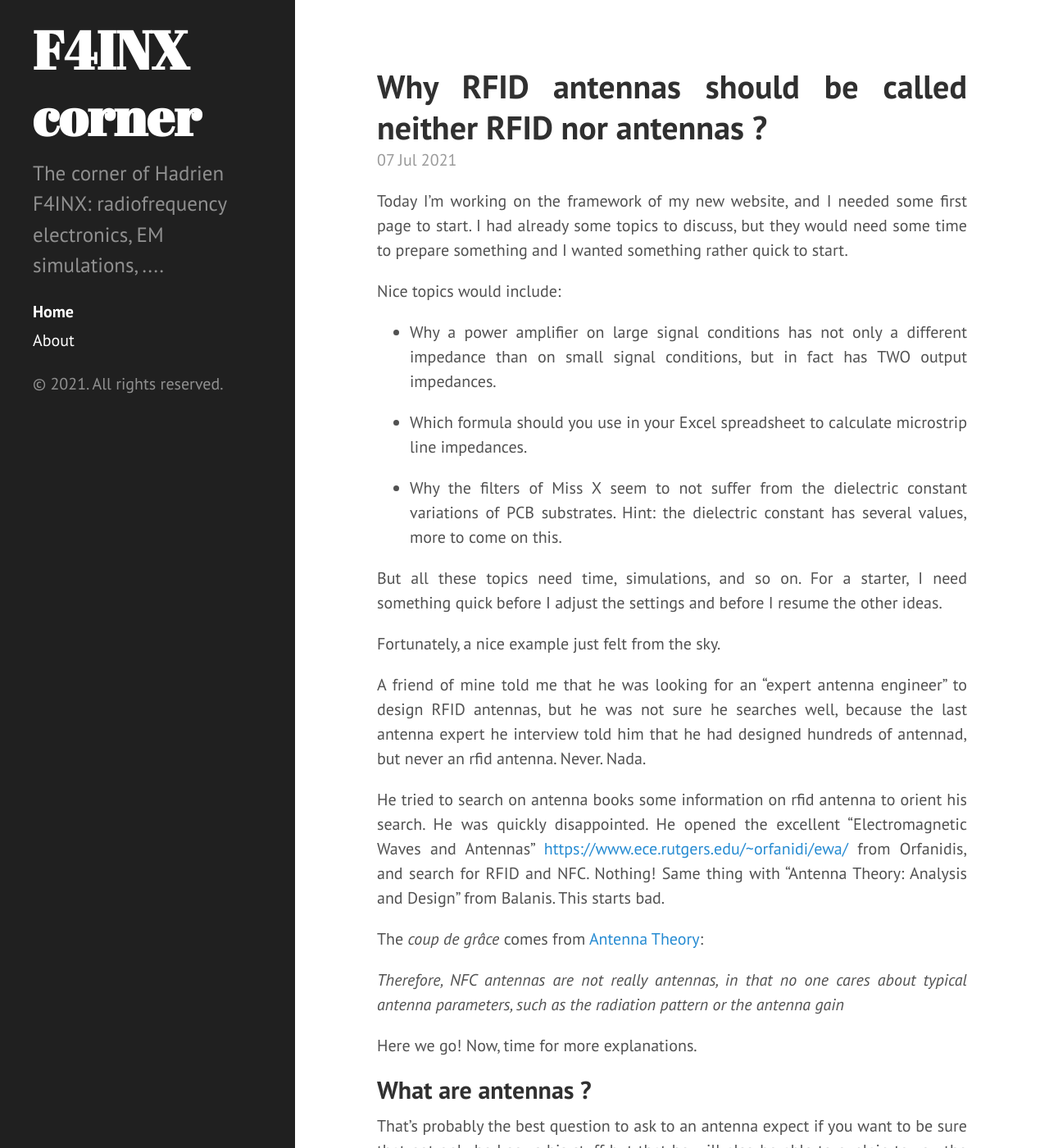
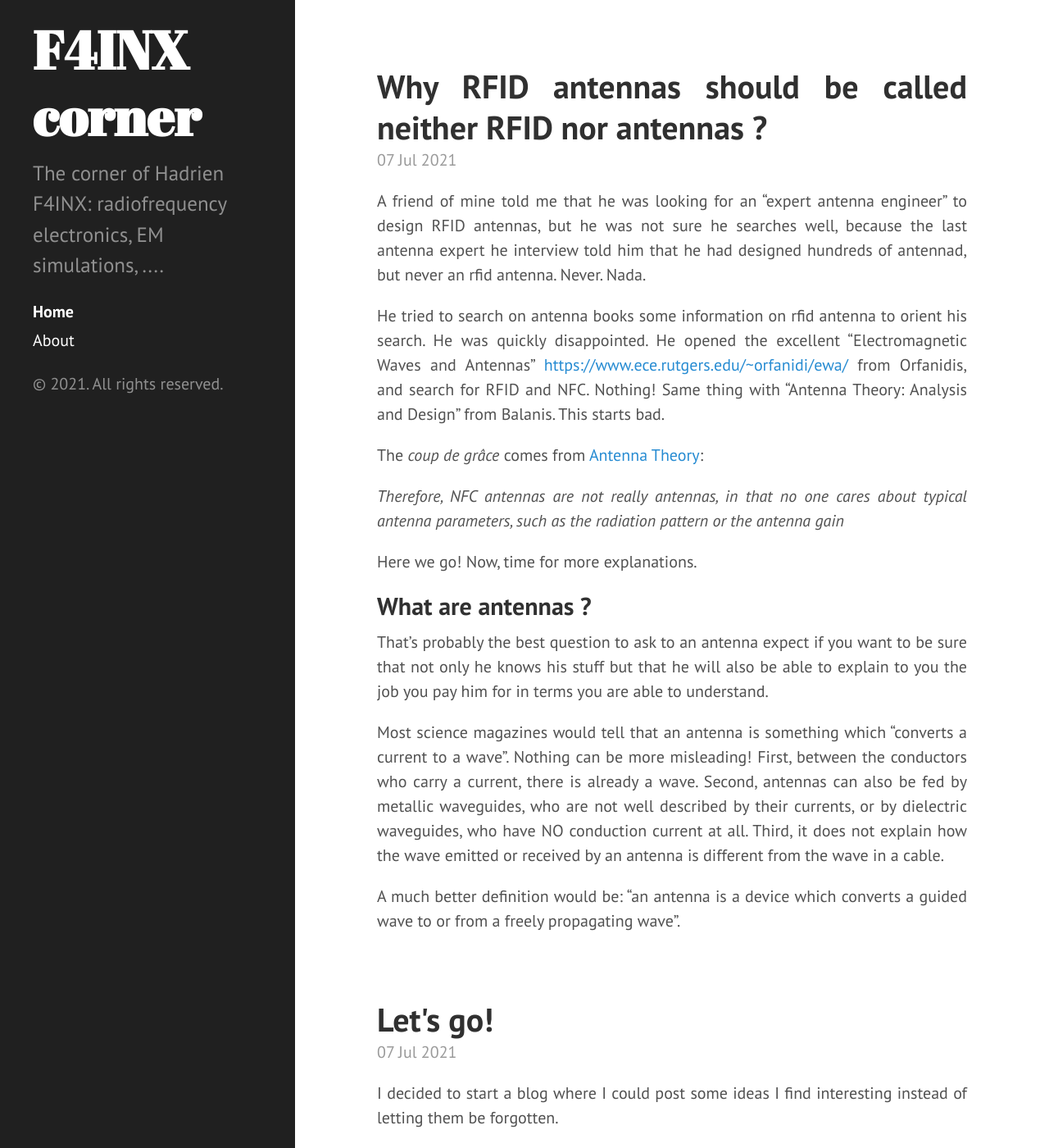
Before and after one commit to thadrien/Zview.github.io, a Jekyll site: the page built from index.html, in a window 1280 px wide and 1400 px high. Shown: the whole window at 82% size. Built offline with Jekyll 4.4.1, drawn with Linux system fonts in a browser that asks for light colours; the list of posts is cut into pages by our own code; some of the changed text lies outside the part shown.

Commit message:
Move intro text of blog in its own page.

```diff
--- /dev/null
+++ b/_posts/2021-07-07-let-s-go.md
@@ -0,0 +1,16 @@
+---
+layout: post
+title:  Let's go!
+---
+
+I decided to start a blog where I could post some ideas I find interesting instead of letting them be forgotten.
+
+Among topics I might discuss:
+
+* Why you should not use an helix antenna outside of its passband.
+
+* Why a power amplifier on large signal conditions has not only a different impedance than on small signal conditions, but in fact has TWO output impedances.
+
+* Which formula should you use in your Excel spreadsheet to calculate microstrip line impedances.
+
+* Why ring filters seem to not suffer from variations of the dielectric constant of PCB substrate. Hint: this is related to substrate anisotropy. More to come on this.
--- a/_posts/2021-07-07-on-rfid-antennas.md
+++ b/_posts/2021-07-07-on-rfid-antennas.md
@@ -2,20 +2,6 @@
 layout: post
 title:  Why RFID antennas should be called neither RFID nor antennas ?
 ---
-
-Today I'm working on the framework of my new website, and I needed some first page to start. I had already some topics to discuss, but they would need some time to prepare something and I wanted something rather quick to start.
-
-Nice topics would include:
-
-* Why a power amplifier on large signal conditions has not only a different impedance than on small signal conditions, but in fact has TWO output impedances.
-
-* Which formula should you use in your Excel spreadsheet to calculate microstrip line impedances.
-
-* Why the filters of Miss X seem to not suffer from the dielectric constant variations of PCB substrates. Hint: the dielectric constant has several values, more to come on this.
-
-But all these topics need time, simulations, and so on. For a starter, I need something quick before I adjust the settings and before I resume the other ideas.
-
-Fortunately, a nice example just felt from the sky.
 
 A friend of mine told me that he was looking for an "expert antenna engineer" to design RFID antennas, but he was not sure he searches well, because the last antenna expert he interview told him that he had designed hundreds of antennad, but never an rfid antenna. Never. Nada.
 
```
